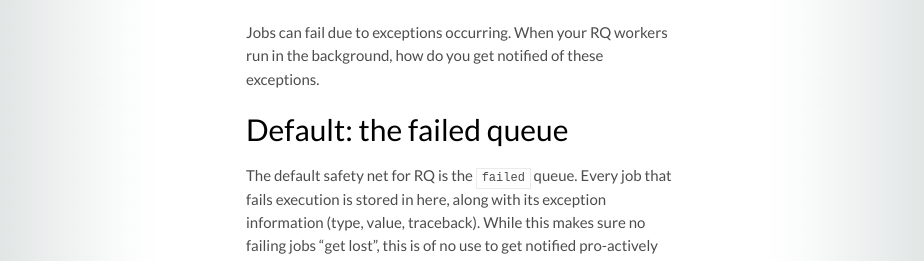
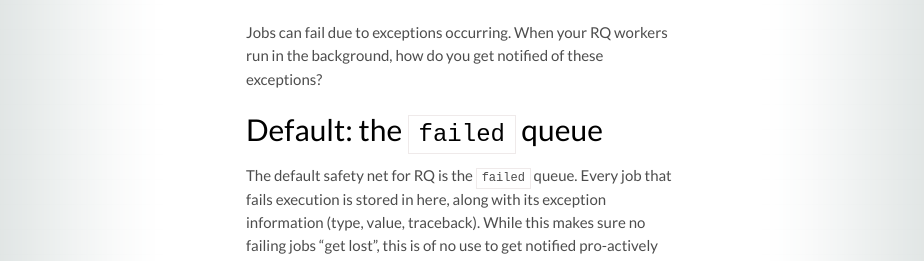
Before and after one commit to rq/rq, a Jekyll site: the page built from docs/exceptions.md, in a window 1280 px wide. Shown: the part 320-581 px from the top of the page, without its empty margins (179-1103 px from the left). Built offline with Jekyll 4.4.1, drawn with Linux system fonts in a browser that asks for light colours; some web fonts are replaced; Markdown is read by kramdown in place of the engine named in the settings.

Commit message:
Changes.

```diff
--- a/docs/exceptions.md
+++ b/docs/exceptions.md
@@ -4,9 +4,9 @@ layout: docs
 ---
 
 Jobs can fail due to exceptions occurring.  When your RQ workers run in the
-background, how do you get notified of these exceptions.
+background, how do you get notified of these exceptions?
 
-## Default: the failed queue
+## Default: the `failed` queue
 
 The default safety net for RQ is the `failed` queue.  Every job that fails
 execution is stored in here, along with its exception information (type,
```
